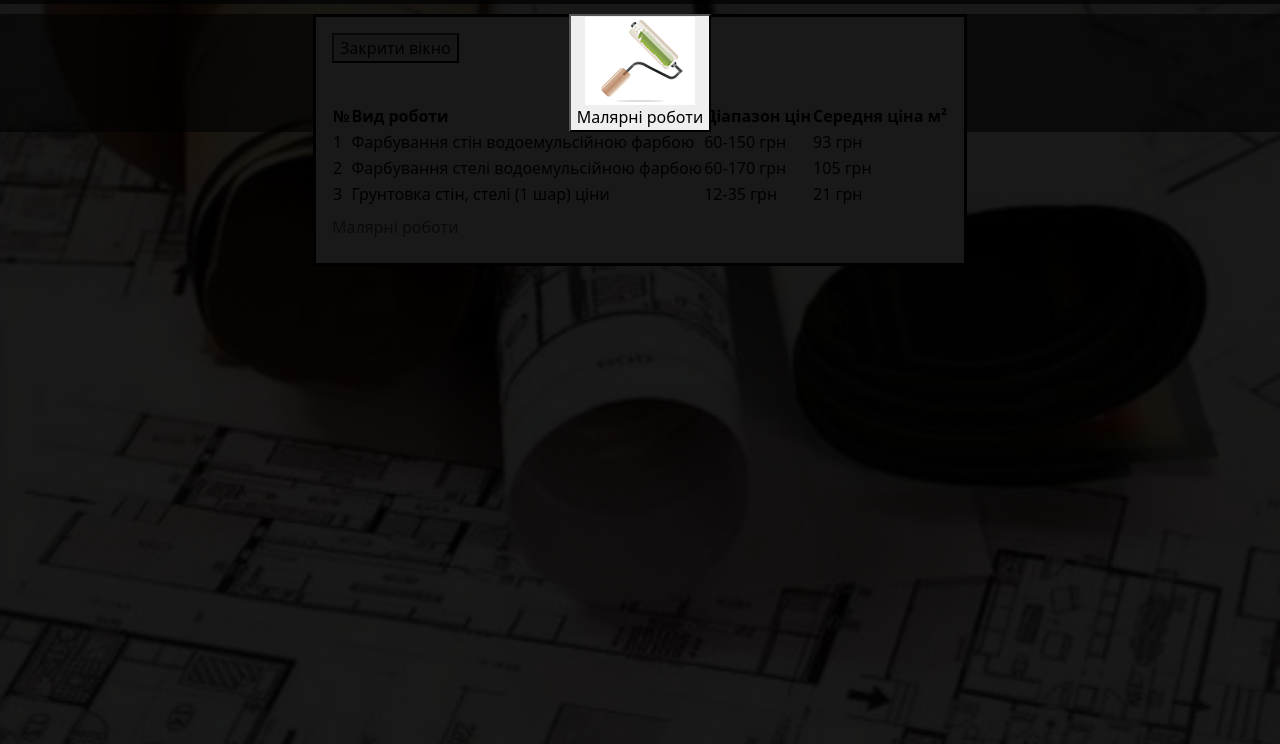
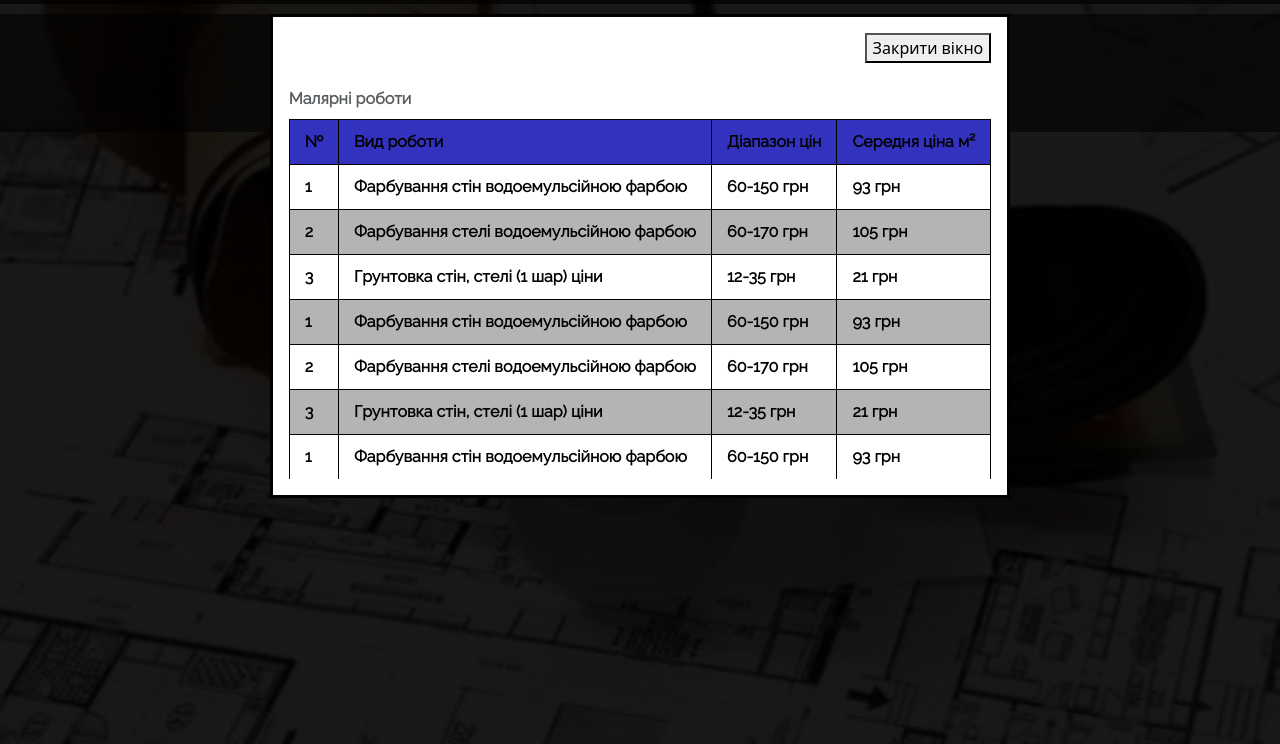
Before and after one commit to maks-16/web2, a plain HTML site: page index.html in a window 1280 px wide. Both pictures are taken after a click on the button "Малярні роботи". Shown: the part 56-800 px from the top of the page. Drawn offline with nearby package versions, Linux system fonts and the light colour scheme.

Commit message:
first commit

```diff
--- a/index.html
+++ b/index.html
@@ -3,7 +3,7 @@
 <head>
     <meta charset="UTF-8">
     <meta name="viewport" content="width=device-width, initial-scale=1.0">
-    <title>Document</title>
+    <title>Прайс</title>
     <link rel="stylesheet" href="./style-2.css">
     <link rel="preconnect" href="https://fonts.googleapis.com">
     <link rel="preconnect" href="https://fonts.gstatic.com" crossorigin>
@@ -14,7 +14,7 @@
     <div class="header-bd">
     <div class="nav">
         <div class="nav-list">
-            <a class="logo-link" href="file:///C:/Users/%D0%9C%D0%B0%D0%BA%D1%81/Desktop/web/New-site.html">
+            <a class="logo-link" href="https://maks-16.github.io/web1/">
                 <img class="logo" src="logo.jpg" alt="logo" >
                 </a>
                 <ul class="in-header">
@@ -35,16 +35,57 @@
         <!-- <h1 class="prise-text">Прайс робіт</h1> -->
         <button id="openDialog" class="open-dialog"> <img src="15.png" alt="Малярні роботи" width="110px" height="88px"> <br> Малярні роботи </button>
         <dialog id="dialog-1">
+          <div id="closeDialog">
          <p><button id="closeDialog">Закрити вікно</button></p>
-         <br>
+          </div>
+         <div class="tab-scroll">
          <table class="table-1">
-           <caption>Малярні роботи</caption>
+          <caption>
+            Малярні роботи
+          </caption>
+          <thead>
            <tr class="hed-table-1">
-             <th>№</th>
-             <th scope="col">Вид роботи</th>
-             <th scope="col">Діапазон цін</th>
-             <th scope="col">Середня ціна м²</th>
+             <th id="th-1" scope="col">№</th>
+             <th id="th-1" scope="col">Вид роботи</th>
+             <th id="th-1" scope="col">Діапазон цін</th>
+             <th id="th-1" scope="col">Середня ціна м²</th>
            </tr>
+          </thead>
+          <tdoby>
+           <tr>
+             <td>1</td>
+             <td>Фарбування стін водоемульсійною фарбою </td>
+             <td>60-150 грн</td>
+             <td>93 грн</td>
+           </tr>
+           <tr>
+             <td>2</td>
+             <td>Фарбування стелі водоемульсійною фарбою </td>
+             <td>60-170 грн</td>
+             <td>105 грн</td>
+           </tr>
+           <tr>
+             <td>3 </td>
+             <td>Грунтовка стін, стелі (1 шар) ціни</td>
+             <td>12-35 грн</td>
+             <td>21 грн</td>
+           <tr>
+             <td>1</td>
+             <td>Фарбування стін водоемульсійною фарбою </td>
+             <td>60-150 грн</td>
+             <td>93 грн</td>
+           </tr>
+           <tr>
+             <td>2</td>
+             <td>Фарбування стелі водоемульсійною фарбою </td>
+             <td>60-170 грн</td>
+             <td>105 грн</td>
+           </tr>
+           <tr>
+             <td>3 </td>
+             <td>Грунтовка стін, стелі (1 шар) ціни</td>
+             <td>12-35 грн</td>
+             <td>21 грн</td>
            <tr>
              <td>1</td>
              <td>Фарбування стін водоемульсійною фарбою </td>
@@ -63,7 +104,9 @@
              <td>12-35 грн</td>
              <td>21 грн</td>
            </tr>
+          </tdoby>
          </table>
+         </div>
         </dialog>
         <script src="./script-2.js"> </script>
      </div>
--- a/style-2.css
+++ b/style-2.css
@@ -1,3 +1,7 @@
+body{
+  font-family: "Raleway", sans-serif; /*шрифт*/
+}
+
 .header-bd {
     overflow: hidden;
     margin-top: 0%;
@@ -189,3 +193,39 @@ a{
 .open-dialog{
     z-index: 100;
 }
+#dialog-1{
+  z-index: 100;
+}
+#closeDialog{
+  display: flex;
+  width: 100%;
+  justify-content: end;
+}
+.tab-scroll{
+  overflow-y: scroll;
+  scroll-behavior: smooth;
+  width: 100%;
+  height: 400px;
+}
+.table-1{
+  font-family: "Raleway", sans-serif; /*шрифт*/
+  font-weight: bolder;
+  height: 100%;
+  caption-side: top;
+}
+.table-1 thead th{
+  border: 1px solid black;
+  padding: 10px 15px;
+  text-align: left;
+  background-color: rgb(50, 50, 190);
+}
+.table-1 tbody td{
+  position: relative;
+  border: 1px solid black;
+  padding: 10px 15px;
+  text-align: left;
+}
+
+tr:nth-child(even) {
+  background-color: #b4b4b4;
+}
```
